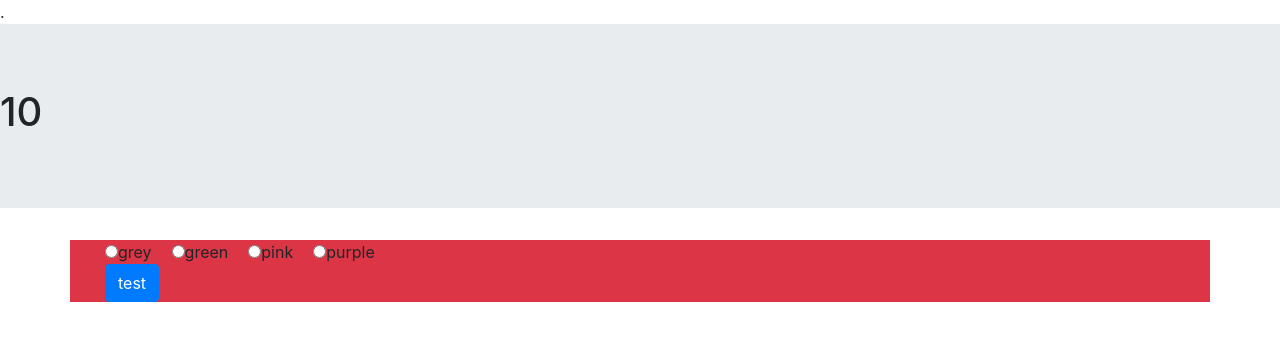
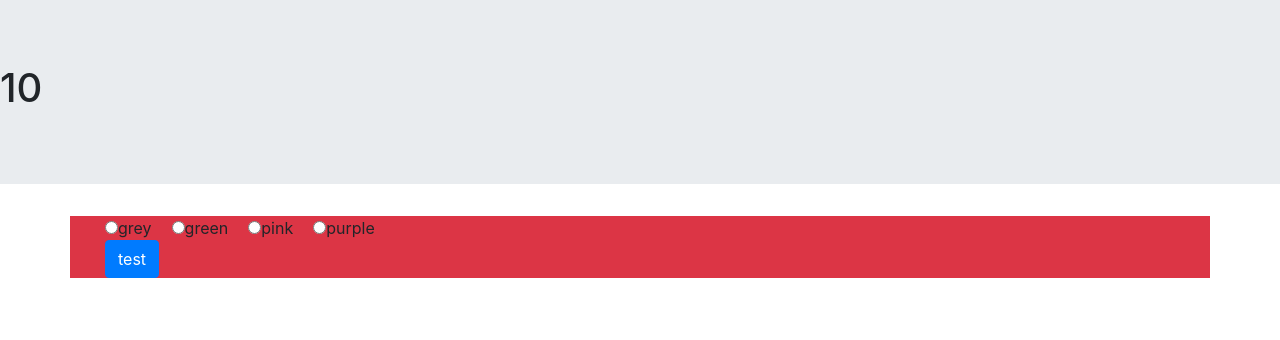
Before and after one commit to heincm/TriviaGame, a plain HTML site: page index.html in a window 1280 px wide. Drawn offline with nearby package versions, Linux system fonts and the light colour scheme.

Commit message:
removed random period

```diff
--- a/index.html
+++ b/index.html
@@ -15,7 +15,7 @@
 </head>
 
 <body>
-    .<div class="jumbotron jumbotron-fluid">
+    <div class="jumbotron jumbotron-fluid">
         <div class="container">
             <h1 class="display-3">Trivia Game</h1>
             <p class="lead">Jumbo helper text</p>
```
